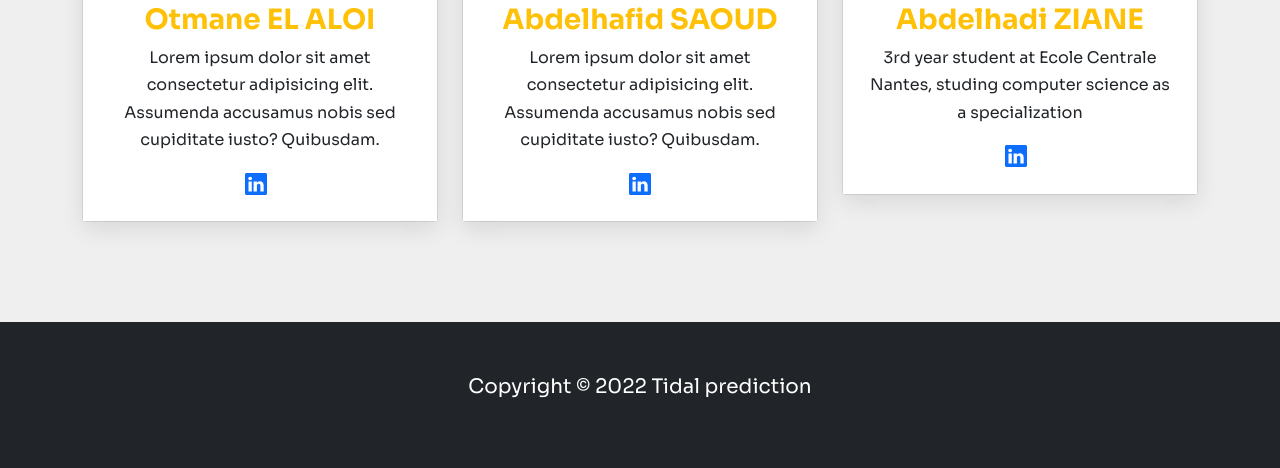
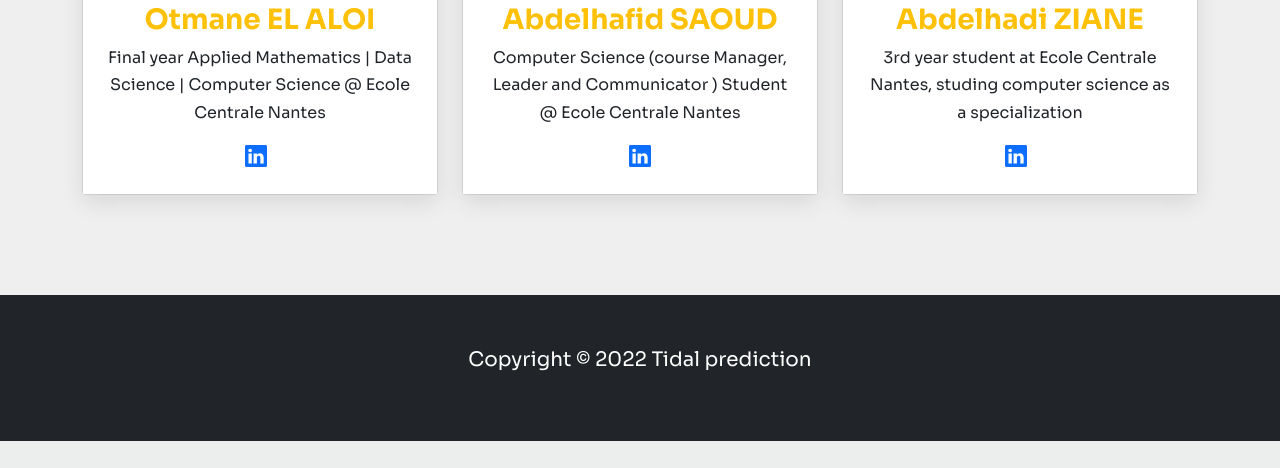
Before and after one commit to otmane-el-aloi/Prediction-of-tidal-coefficients, a Flask app: page / in a window 1280 px wide. Shown: the part 4863-5331 px from the top of the page. After the commit the page ends 5304 px from the top, so only its background shows below. Run offline with Flask 2, Linux system fonts and the light colour scheme; some libraries are stand-ins or nearby versions.

Commit message:
add description linkdin to my profil and saoud's profile

```diff
--- a/templates/index.html
+++ b/templates/index.html
@@ -269,8 +269,7 @@
               <img class="rounded-circle mb-1" src="static/img/Otmane.PNG" alt="" width="210" height="195" />
               <h3 class="text-warning">Otmane EL ALOI</h3>
               <p class="text-dark">
-                Lorem ipsum dolor sit amet consectetur adipisicing elit.
-                Assumenda accusamus nobis sed cupiditate iusto? Quibusdam.
+               Final year Applied Mathematics | Data Science | Computer Science @ Ecole Centrale Nantes
               </p>
               <a href="https://www.linkedin.com/in/otmane-elaloi"> <svg xmlns="http://www.w3.org/2000/svg" width="22"
                   height="22" fill="currentColor" class="bi bi-linkedin" viewBox="0 0 16 16">
@@ -287,8 +286,7 @@
               <img class="rounded-circle mb-1" src="static/img/saoud2.jpeg" alt="" width="210" height="195" />
               <h3 class="text-warning">Abdelhafid SAOUD</h3>
               <p class="text-dark">
-                Lorem ipsum dolor sit amet consectetur adipisicing elit.
-                Assumenda accusamus nobis sed cupiditate iusto? Quibusdam.
+                Computer Science (course Manager, Leader and Communicator ) Student @ Ecole Centrale Nantes
               </p>
               <a href="https://www.linkedin.com/in/abdelhafid-saoud-614b25178"><svg xmlns="http://www.w3.org/2000/svg"
                   width="22" height="22" fill="currentColor" class="bi bi-linkedin" viewBox="0 0 16 16">
```
